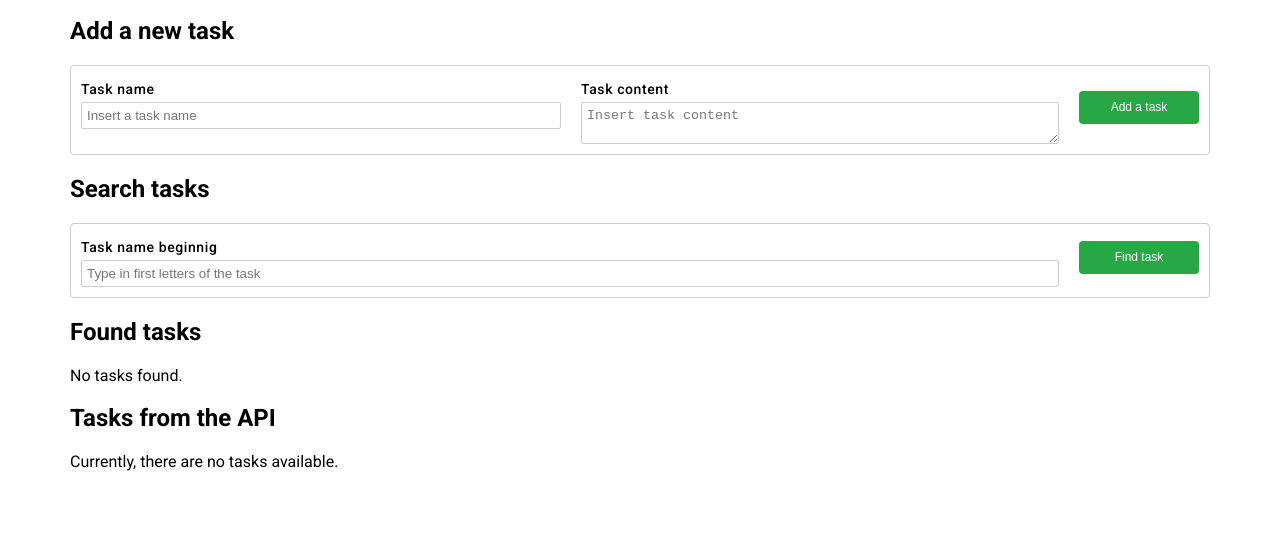
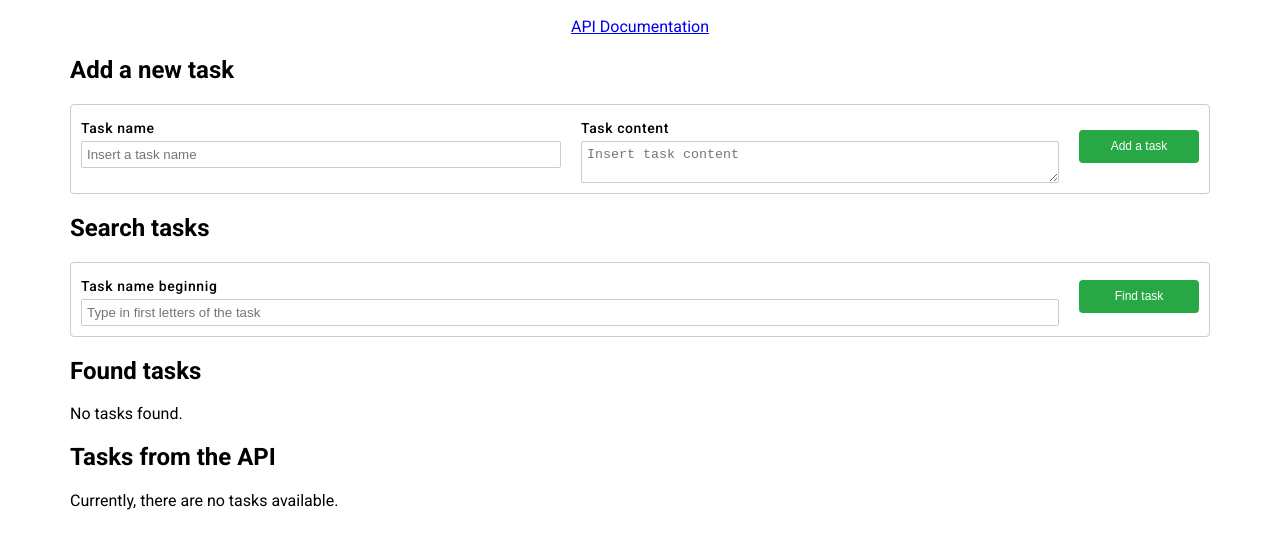
Before and after one commit to A-Bag/A-Bag.github.io, a plain HTML site: page index.html in a window 1280 px wide. Shown: the part 58-606 px from the top of the page. Drawn offline with Linux system fonts and the light colour scheme; no server answers.

Commit message:
api link

```diff
--- a/index.html
+++ b/index.html
@@ -9,6 +9,7 @@
 </head>
 <body>
 <h1 class="kodilla-heading kodilla-heading--main">Task organizer CRUD App</h1>
+<a href="https://afternoon-wave-41255.herokuapp.com/swagger-ui.html#/" id="api_link" target="_blank">API Documentation</a>
 
 <main class="crud container">
   <section class="datatable">
--- a/script.js
+++ b/script.js
@@ -1,7 +1,9 @@
 $(document).ready(function() {
 
-  const apiRoot = 'https://afternoon-wave-41255.herokuapp.com/v1/task/';
-  const trelloApiRoot = 'https://afternoon-wave-41255.herokuapp.com/v1/trello/';
+  //const apiRoot = 'http://localhost:8080/v1/task/';
+  //const trelloApiRoot = 'http://localhost:8080/v1/trello/';
+  const apiRoot = 'https://afternoon-wave-41255.herokuapp.com/v1/task/'
+  const trelloApiRoot = 'https://afternoon-wave-41255.herokuapp.com/v1/trello/'
   const datatableRowTemplate = $('[data-datatable-row-template]').children()[0];
   const $tasksContainer = $('[data-tasks-container]');
   const $foundTasksContainer = $('[data-found-tasks-container]');
--- a/style.css
+++ b/style.css
@@ -49,6 +49,10 @@ body {
   text-align: center;
   font-size: 30px;
   font-weight: 400; }
+
+#api_link {
+  display:block;
+  text-align:center; }
 
 .datatable__row {
   display: flex;
```
